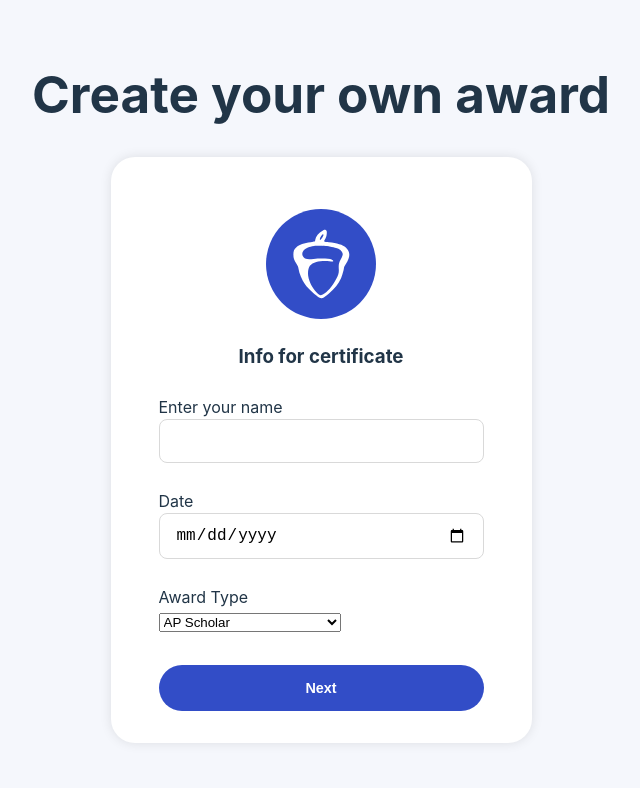
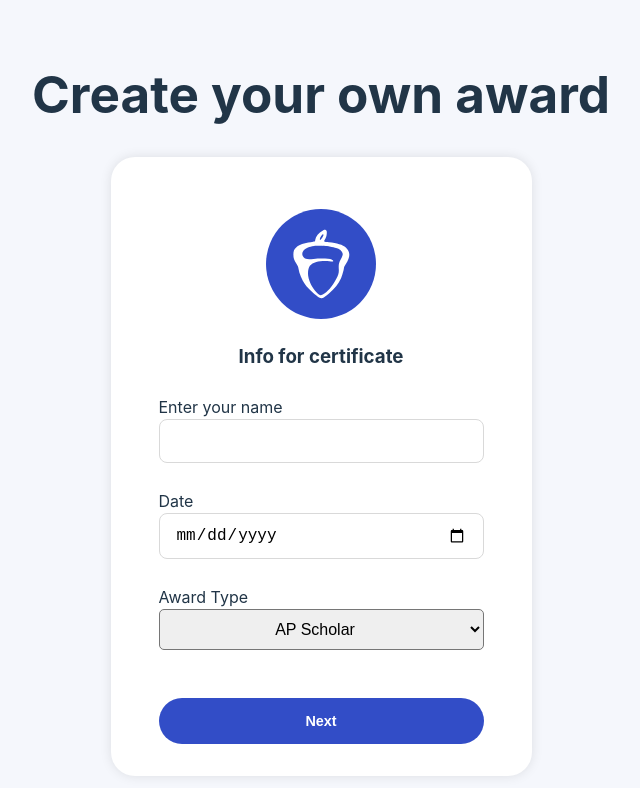
Before and after one commit to EdwardX29/ap-award-clone, a React (Vite) app: page / in a window 1280 px wide. Shown: the top 788 px of the page, without its empty margins (319-959 px from the left). Built offline with nearby package versions, Linux system fonts and the light colour scheme.

Commit message:
beginning logic for submission

```diff
--- /dev/null
+++ b/src/components/Award.tsx
@@ -0,0 +1,8 @@
+import React from 'react';
+
+export default function Award() {
+
+    return (
+        <h1>hello world</h1>
+    )
+}
--- a/src/components/InfoForm.css
+++ b/src/components/InfoForm.css
@@ -61,7 +61,7 @@ input[type=submit] {
     padding: 15px 25px;
     border-radius:25px;
     color:white;
-    margin-top: 2rem;
+    margin-top: 3rem;
     font-size: 0.9em;
     font-weight:600;
     transition: background-color 0.1s ease-in 0s;
@@ -78,3 +78,11 @@ input[type=submit]:focus {
     background-color:#324dc7;
     box-shadow: 0 0 0 2px #324dc7;
 }
+
+select {
+    width:100%;
+    border-radius:5px;
+    text-align: center;
+    padding: 10px 0;
+    font-size:1em;
+}
--- a/src/components/InfoForm.tsx
+++ b/src/components/InfoForm.tsx
@@ -1,26 +1,28 @@
 import React, {useState} from "react"
 import './InfoForm.css'
 import Accorn from '../assets/accorn.svg'
+import Award from './Award';
+
 export default function InfoForm() {
 
-    // const [submitted, setSubmitted] = useState(false)
+    const [submitted, setSubmitted] = useState(false)
     const [name, setName] = useState("")
     const [awardType, setAwardType] = useState("AP Scholar")
     const [date,  setDate] = useState("")
 
 
-    return (
-        <div className="">
-
+    return (!submitted ?
+        (<div className="">
             <h1>Create your own award</h1>
             <div className="InfoFormContainer">
-
                 <img className="cbAccorn" src={Accorn} />
                 <h3>Info for certificate</h3>
                 <form className="InfoForm"
-                onSubmit={(e) => e.preventDefault()}
-                >
-
+                onSubmit={(e) => {
+                    e.preventDefault()
+                    setSubmitted(true);
+                    }
+                }>
                     <div className="input-div">
                         <label id="nameInputLabel" htmlFor="nameInput">Enter your name</label>
                         <input
@@ -47,22 +49,12 @@ export default function InfoForm() {
                             <option value="AP Scholar with Distinction">AP Scholar with Distinction</option>
                         </select>
                     </div>
-
-
-
-
-
-
                     <input type="submit" value="Next"/>
-
             </form>
         </div>
+        </div>) :
 
-        </div>
-
-
-
-
+        <Award />
 
     )
 
```
Also changed, not shown: src/components/Award.css (added).
